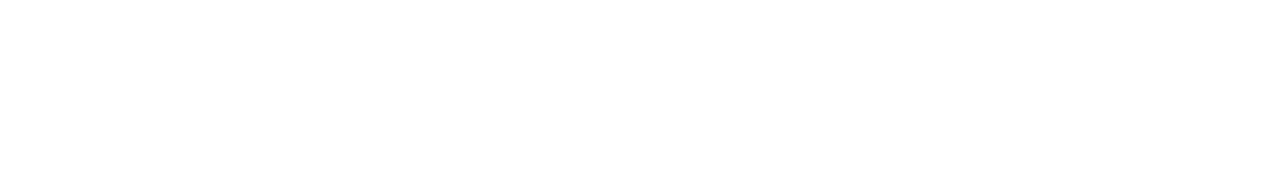
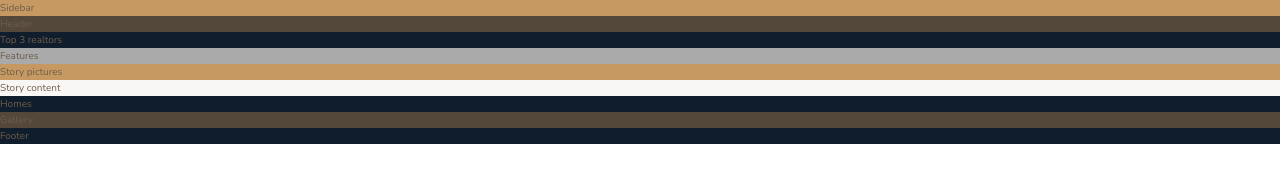
Before and after one commit to MJony05/MagicNext, a website: page index.html in a window 1280 px wide. Drawn offline with nearby package versions, Linux system fonts and the light colour scheme.

Commit message:
start project

```diff
--- a/index.html
+++ b/index.html
@@ -1,17 +1,30 @@
 <!DOCTYPE html>
 <html lang="en">
-    <head>
-        <meta charset="UTF-8">
-        <meta name="viewport" content="width=device-width, initial-scale=1.0">
-        <meta http-equiv="X-UA-Compatible" content="ie=edge">
+  <head>
+    <meta charset="UTF-8" />
+    <meta name="viewport" content="width=device-width, initial-scale=1.0" />
+    <meta http-equiv="X-UA-Compatible" content="ie=edge" />
 
-        <link href="https://fonts.googleapis.com/css?family=Josefin+Sans:300,400,400i|Nunito:300,300i" rel="stylesheet">
-        <link rel="stylesheet" href="css/style.css">
-        <link rel="shortcut icon" type="image/png" href="img/favicon.png">
+    <link
+      href="https://fonts.googleapis.com/css?family=Josefin+Sans:300,400,400i|Nunito:300,300i"
+      rel="stylesheet"
+    />
+    <link rel="stylesheet" href="css/style.css" />
+    <link rel="shortcut icon" type="image/png" href="images/favicon.png" />
 
-        <title>nexter &mdash; your home, your freedom</title>
-    </head>
-    <body class="container">
+    <title>nexter &mdash; your home, your freedom</title>
+  </head>
+  <body class="container">
+    <div class="sidebar">Sidebar</div>
+    <header class="header">Header</header>
+    <div class="realtors">Top 3 realtors</div>
 
-    </body>
+    <section class="features">Features</section>
+
+    <div class="story__pictures">Story pictures</div>
+    <div class="story__content">Story content</div>
+    <section class="homes">Homes</section>
+    <section class="gallery">Gallery</section>
+    <footer class="footer">Footer</footer>
+  </body>
 </html>
--- a/sass/_base.scss
+++ b/sass/_base.scss
@@ -1,15 +1,34 @@
 // COLOR VARIABLES
 $color-primary: #c69963;
-$color-primary-dark: #B28451;
+$color-primary-dark: #b28451;
 
 $color-secondary: #101d2c;
 
 $color-grey-light-1: #f9f7f6;
 $color-grey-light-2: #aaa;
 
-$color-grey-dark-1: #54483A;
-$color-grey-dark-2: #6D5D4B;
+$color-grey-dark-1: #54483a;
+$color-grey-dark-2: #6d5d4b;
 
 // FONT VARIABLES
-$font-primary: 'Nunito', sans-serif;
-$font-display: 'Josefin Sans', sans-serif;
+$font-primary: "Nunito", sans-serif;
+$font-display: "Josefin Sans", sans-serif;
+
+*,
+*::before,
+*::after {
+  margin: 0;
+  padding: 0;
+  box-sizing: border-box;
+}
+
+html {
+  font-size: 62.5%;
+}
+
+body {
+  font-family: $font-primary;
+  color: $color-grey-dark-2;
+  font-weight: 300;
+  line-height: 1.6;
+}
--- a/sass/_features.scss
+++ b/sass/_features.scss
@@ -0,0 +1,3 @@
+.features {
+  background-color: $color-grey-light-2;
+}
--- a/sass/_footer.scss
+++ b/sass/_footer.scss
@@ -0,0 +1,3 @@
+.footer {
+  background-color: $color-secondary;
+}
--- a/sass/_gallery.scss
+++ b/sass/_gallery.scss
@@ -0,0 +1,3 @@
+.gallery {
+  background-color: $color-grey-dark-1;
+}
--- a/sass/_header.scss
+++ b/sass/_header.scss
@@ -0,0 +1,3 @@
+.header {
+  background-color: $color-grey-dark-1;
+}
--- a/sass/_homes.scss
+++ b/sass/_homes.scss
@@ -0,0 +1,3 @@
+.homes {
+  background-color: $color-secondary;
+}
--- a/sass/_realtors.scss
+++ b/sass/_realtors.scss
@@ -0,0 +1,3 @@
+.realtors {
+  background-color: $color-secondary;
+}
--- a/sass/_sidebar.scss
+++ b/sass/_sidebar.scss
@@ -0,0 +1,3 @@
+.sidebar {
+  background-color: $color-primary;
+}
--- a/sass/_story.scss
+++ b/sass/_story.scss
@@ -0,0 +1,9 @@
+.story {
+  &__pictures {
+    background-color: $color-primary;
+  }
+
+  &__content {
+    background-color: $color-grey-light-1;
+  }
+}
```
Also changed, not shown: css/style.css.
